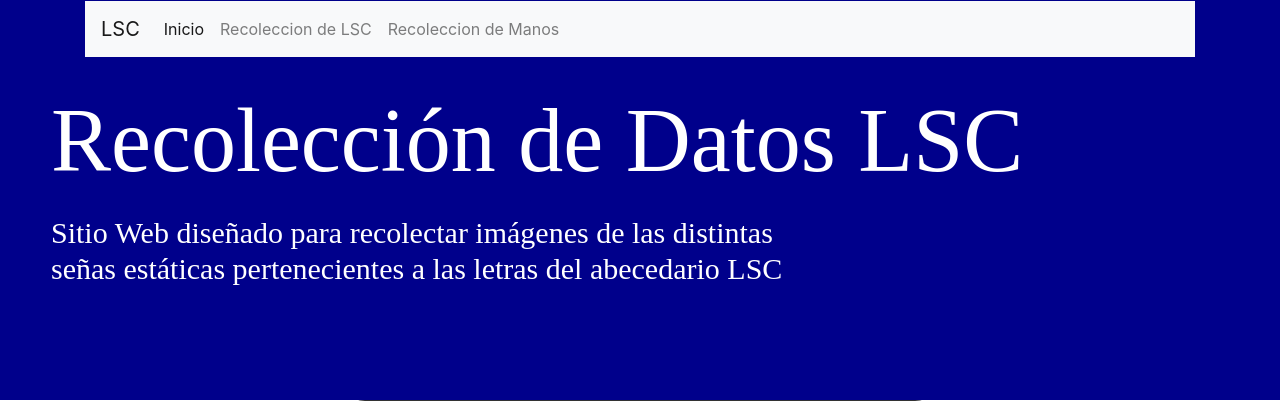
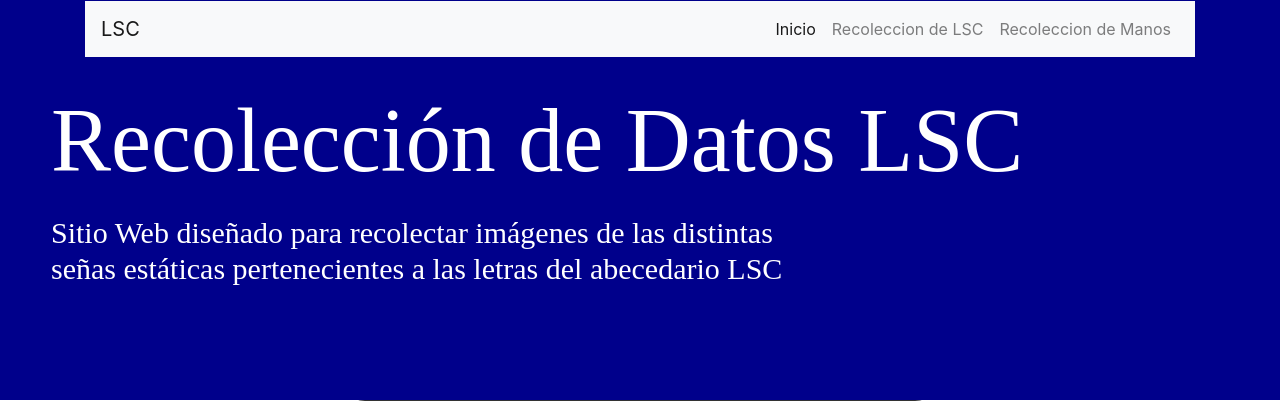
Before and after one commit to Proyecto-LSC/RecoleccionDatos_LSC, a Flask app: page / in a window 1280 px wide. Shown: the top 401 px of the page. Run offline with Flask 2, Linux system fonts and the light colour scheme; some libraries are stand-ins or nearby versions.

Commit message:
modifique en nanvar provisional

```diff
--- a/templates/Nanvar.html
+++ b/templates/Nanvar.html
@@ -2,8 +2,7 @@
 <html lang="en">
 <head>
     <meta charset="UTF-8">
-    <meta name="viewport" content="width=device-width, initial-scale=1.0">
-    <link rel="stylesheet" href="https://stackpath.bootstrapcdn.com/bootstrap/4.5.2/css/bootstrap.min.css" integrity="sha384-JcKb8q3iqJ61gNV9KGb8thSsNjpSL0n8PARn9HuZOnIxN0hoP+VmmDGMN5t9UJ0Z" crossorigin="anonymous">
+    <link rel="stylesheet" type="text/css" href="{{ url_for('static', filename='/css/nanvar.css')}}"/>
 </head>
 <body>
     <header>
@@ -15,7 +14,7 @@
                 </button>
 
                 <div class="collapse navbar-collapse" id="navbarSupportedContent">
-                  <ul class="navbar-nav mr-auto">
+                  <ul class="navbar-nav ml-lg-auto">
                     <li class="nav-item active">
                       <a class="nav-link" href="#">Inicio <span class="sr-only">(current)</span></a>
                     </li>
```
